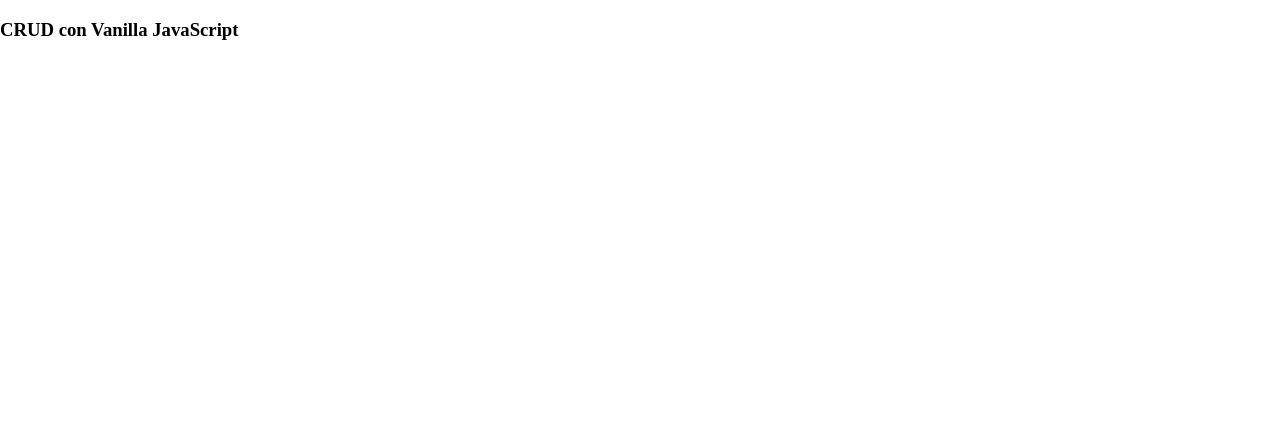
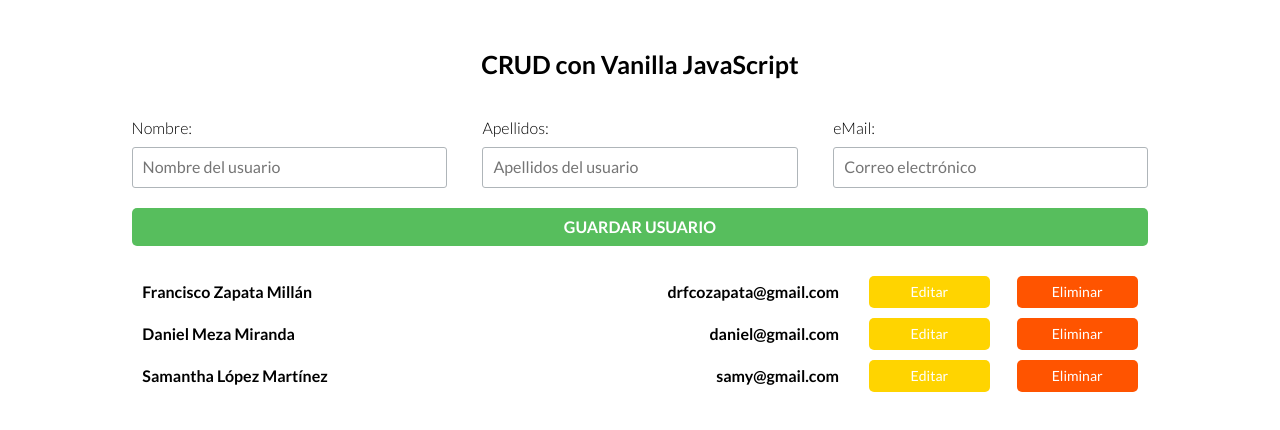
Before and after one commit to drfcozapata/crud-vanilla-js, a plain HTML site: page index.html in a window 1280 px wide. Drawn offline with Linux system fonts and the light colour scheme.

Commit message:
Finalización del CRUD realizado en clases

```diff
--- a/css/main.css
+++ b/css/main.css
@@ -0,0 +1,154 @@
+/**** @Author: Francisco Zapata ****/
+
+
+/** Reset the document **/
+
+html {
+    box-sizing: border-box;
+    font-size: 62.5%;
+}
+
+*,
+*:before,
+*:after {
+    margin: 0;
+    padding: 0;
+    box-sizing: inherit;
+    text-decoration: none;
+    list-style: none;
+}
+
+
+/** Custom Properties **/
+
+:root {
+    --white: #fff;
+    --black: #000;
+    --green: #57be5d;
+    --yellow: #ffd400;
+    --tomato: #ff5400;
+    --grey: #afb5b9;
+}
+
+
+/** Globals **/
+
+body {
+    font-size: 16px;
+    font-family: "Lato", sans-serif;
+}
+
+h3 {
+    margin-top: 5rem;
+    text-align: center;
+    font-size: 2.5rem;
+}
+
+.container {
+    width: 90%;
+    max-width: 120rem;
+    margin: 0 auto;
+}
+
+
+/** Formulario **/
+
+#addUser {
+    width: 90%;
+    margin: auto;
+    margin-top: 3rem;
+    padding: 1rem;
+}
+
+.addUser {
+    width: 100%;
+    display: flex;
+    justify-content: space-between;
+    align-items: center;
+    flex-wrap: nowrap;
+    box-sizing: border-box;
+}
+
+.field {
+    width: 31%;
+    display: flex;
+    flex-direction: column;
+}
+
+.field label {
+    margin-bottom: 1rem;
+    font-weight: lighter;
+}
+
+.field input {
+    border: 0.1rem solid var(--grey);
+    padding: 1rem;
+    border-radius: 0.3rem;
+}
+
+.submitBtn,
+.updateBtn {
+    width: 100%;
+    padding: 1rem;
+    border: none;
+    background-color: var(--green);
+    color: var(--white);
+    text-transform: uppercase;
+    font-size: 1.6rem;
+    font-weight: 700;
+    margin-top: 2rem;
+    border-radius: 0.5rem;
+}
+
+.updateBtn {
+    display: none;
+}
+
+
+/* LISTA DE USUARIOS */
+
+.userList {
+    width: 90%;
+    margin: auto;
+    margin-top: 2rem;
+}
+
+.userItem {
+    width: 96%;
+    display: flex;
+    justify-content: space-between;
+    align-items: center;
+    margin: 1rem auto 0 auto;
+}
+
+.userInfo {
+    width: 70%;
+    display: flex;
+    justify-content: space-between;
+    align-items: center;
+}
+
+.actions {
+    width: 27%;
+    display: flex;
+    justify-content: space-between;
+    align-items: center;
+}
+
+.actions button {
+    width: 45%;
+    border: none;
+    padding: 0.8rem;
+    color: var(--white);
+    font-size: 1.4rem;
+    font-weight: 500;
+    border-radius: 0.5rem;
+}
+
+.update {
+    background-color: var(--yellow);
+}
+
+.delete {
+    background-color: var(--tomato);
+}
--- a/index.html
+++ b/index.html
@@ -4,20 +4,40 @@
 <head>
     <meta charset="UTF-8">
     <meta name="viewport" content="width=device-width, initial-scale=1.0">
-    <meta name="description" content="">
-    <meta name="keywords" content="">
     <meta name="author" content="Francisco Zapata">
     <link rel="preload" href="css/normalize.css" as="style">
     <link rel="stylesheet" href="css/normalize.css">
     <link rel="preload" href="css/main.css" as="style">
     <link rel="stylesheet" href="css/main.css">
+    <link href="https://fonts.googleapis.com/css2?family=Lato:wght@300;400;700&display=swap" rel="stylesheet">
     <title>CRUD con Vanilla JavaScript</title>
 </head>
 
 <body>
 
-    <h3>CRUD con Vanilla JavaScript</h3>
-
+    <div class="container">
+        <h3>CRUD con Vanilla JavaScript</h3>
+        <form action="" id="addUser">
+            <div class="addUser">
+                <div class="field">
+                    <label for="name">Nombre:</label>
+                    <input type="text" id="name" name="name" placeholder="Nombre del usuario">
+                </div>
+                <div class="field">
+                    <label for="lastname">Apellidos:</label>
+                    <input type="text" id="lastname" name="lastname" placeholder="Apellidos del usuario">
+                </div>
+                <div class="field">
+                    <label for="email">eMail:</label>
+                    <input type="email" id="email" name="email" placeholder="Correo electrónico">
+                </div>
+            </div>
+            <div class="submit">
+                <button id="submitBtn" class="submitBtn" type="submit">Guardar Usuario
+          </div>
+        </form>
+				<div id="userList" class="userList"></div>
+    </div>
     <script src="js/main.js"></script>
 </body>
 
--- a/js/main.js
+++ b/js/main.js
@@ -0,0 +1,150 @@
+/** ARRAY QUE CONTIENE LOS DATOS A MOSTRAR **/
+let usersList = [{
+        name: "Francisco",
+        lastName: "Zapata Millán",
+        email: "drfcozapata@gmail.com",
+    },
+    {
+        name: "Daniel",
+        lastName: "Meza Miranda",
+        email: "daniel@gmail.com",
+    },
+    {
+        name: "Samantha",
+        lastName: "López Martínez",
+        email: "samy@gmail.com",
+    },
+];
+
+/** VARIABLE PARA SABER SI CREAR O EDITAR **/
+let updateFlag = false,
+    updateIndex = null;
+
+/** VARIABLE EN LA QUE VAMOS A GUARDAR EL ELEMENTO HTML DONDE VAMOS A HACER RENDER DEL ARREGLO */
+let userListUI = document.getElementById("userList");
+
+/** VARIABLE QUE VA A GUARDAR EL FORMULARIO **/
+let userForm = document.getElementById('addUser');
+
+/** FUNCIONES DEL CRUD **/
+// Función renderList lee y muestra en el DIV los valores del arreglo
+const renderList = () => {
+    // Limpiar el DIV principal antes de iniciar forEach
+    userListUI.innerHTML = "";
+    // Asignamos el array a otra variable
+    let userListArray = usersList;
+
+    // Recorro el arreglo para ver cada elemento del mismo
+    userListArray.forEach((user, index) => {
+        // Contenedor principal que será fila de cada usuario
+        const userItemDiv = document.createElement("DIV");
+        userItemDiv.setAttribute("class", "userItem");
+        userListUI.appendChild(userItemDiv);
+
+        // DIV que contendrá información de cada usuario
+        const userInfoDiv = document.createElement("DIV");
+        userInfoDiv.setAttribute("class", "userInfo");
+        userItemDiv.appendChild(userInfoDiv);
+
+        // H4 que mostrarán información de usuarios para incrustrarla en DIv anterior
+        const nameUserDiv = document.createElement("H4");
+        const emailUserDiv = document.createElement("H4");
+        nameUserDiv.innerText = `${user.name} ${user.lastName}`;
+        emailUserDiv.innerText = `${user.email}`;
+
+        userInfoDiv.appendChild(nameUserDiv);
+        userInfoDiv.appendChild(emailUserDiv);
+
+        /** BOTONES DE ACCIÓN, para editar o eliminar */
+        const actionButtons = document.createElement("DIV");
+        actionButtons.setAttribute("class", "actions");
+        userItemDiv.append(actionButtons);
+
+        // Botón de Editar (Update)
+        const updateBtn = document.createElement("button");
+
+        // Agregué clase, id y addEventListener
+        updateBtn.setAttribute("class", "update");
+        updateBtn.addEventListener("click", () => updateUser(index, user));
+        updateBtn.setAttribute("id", "update");
+        updateBtn.innerText = "Editar";
+
+        // Botón para borrar (Delete)
+        const deleteBtn = document.createElement("button");
+
+        // Agregué clase, id y addEventListener
+        deleteBtn.setAttribute("class", "delete");
+        deleteBtn.addEventListener("click", () => deleteUser(index));
+        deleteBtn.innerText = "Eliminar";
+        deleteBtn.setAttribute("id", "delete");
+
+        // Agrego el botón de Editar y Eliminar
+        actionButtons.appendChild(updateBtn);
+        actionButtons.appendChild(deleteBtn);
+    });
+};
+
+/** CREAR Y AGREGAR USUARIO NUEVO **/
+const createUpdateUser = event => {
+    // Prevengo el comportamiento por Default (recargar la página al hacer click)
+    event.preventDefault();
+
+    // SI updateFlag es true, ejecuta lógica para Editar
+    if (updateFlag) {
+        // Crea un nuevo objeto con los nuevos valores introducidos
+        let udpatedUser = {
+            name: document.getElementById('name').value,
+            lastName: document.getElementById('lastname').value,
+            email: document.getElementById('email').value
+        };
+
+        // Indicamos al arreglo cambiar el objeto en el lugar que ocupa updateIndex por el nuevo updatedUser
+        usersList[updateIndex] = udpatedUser;
+
+        // Reiniciamos nuevamente las variables globales y volvemos a "pintar" el arreglo
+        updateFlag = false;
+        updateIndex = null;
+        renderList();
+    } else {
+        // SI updateFlag es false, ejecuta lógica para crear
+        // Se crea el objeto a agregar en el arreglo
+        let user = {
+            // Con .value se accede al valor de cada input
+            name: document.getElementById('name').value,
+            lastName: document.getElementById('lastname').value,
+            email: document.getElementById('email').value
+        };
+        // Se agrega el nuevo objeto al arreglo
+        usersList.push(user);
+        // Se vuelve a "pintar" el arreglo
+        renderList();
+    }
+
+    // Para limpiar los cuadros input y dejarlos vacíos
+    userForm.reset();
+};
+
+/** EDITAR UN USUARIO **/
+const updateUser = (index, user) => {
+    // Se colocan en los cuadros input los valores del usuario seleccionado
+    document.getElementById('name').value = user.name;
+    document.getElementById('lastname').value = user.lastName;
+    document.getElementById('email').value = user.email;
+    // Para que createUpdateUser sepa que tiene que actualizar, se cambia la variable updateFlag a true
+    updateFlag = true;
+    // Pasamos el index para recuperarlo de createUpdateUser y saber qué elemento actualizar
+    updateIndex = index;
+};
+
+/** ELIMINAR UN USUARIO (en posición index) **/
+const deleteUser = index => {
+    // con .splice indicamos eliminar un solo elemento a partir del index
+    usersList.splice(index, 1);
+    // Se vuelve a "pintar" el arreglo con el nuevo arreglo
+    renderList();
+};
+
+// Para CREAR elementos, escuchamos el envío del formulario y se ejecuta la función createUpdateUser para agregar un nuevo elemento
+userForm.addEventListener('submit', createUpdateUser);
+// Indica la carga completa del documento, para "pintar" en arreglo
+document.addEventListener("DOMContentLoaded", renderList);
```
